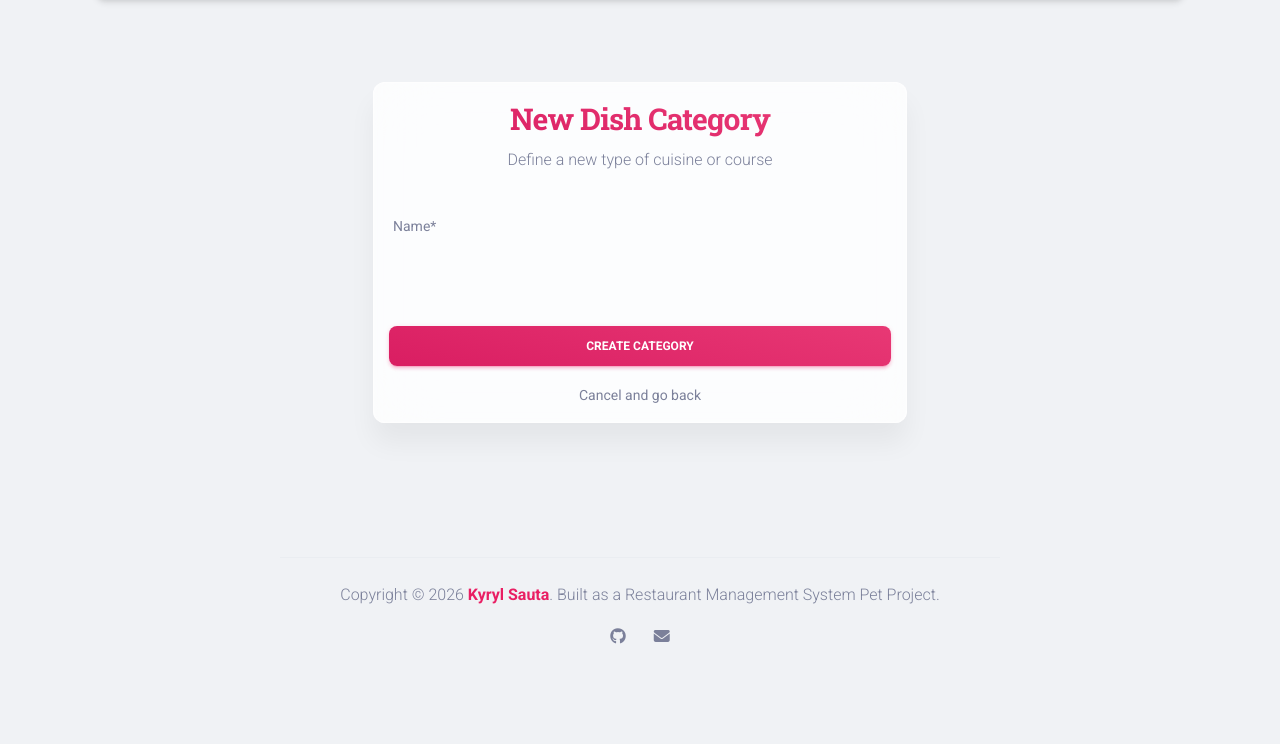
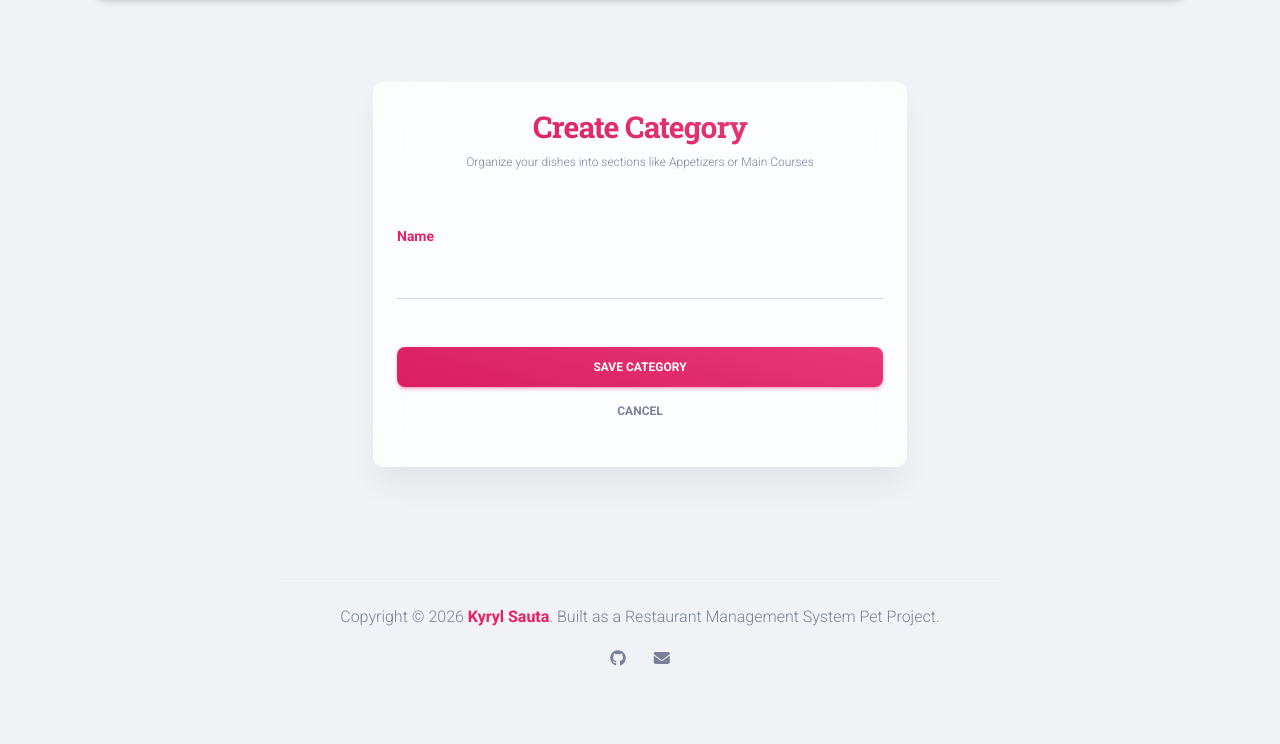
Before and after one commit to qw1nch741/restaurant-menu-management-system, a Django app: page /dish-type/create/ in a window 1280 px wide. Shown: the part 78-822 px from the top of the page. Before the commit the page ends 722 px from the top, so only its background shows below. Run offline with Django 5.2, Linux system fonts and the light colour scheme; a user stored in the database is signed in; some libraries are stand-ins or nearby versions.

Commit message:
added new css styles in base.html and updated color tint for the bg image in index.html

```diff
--- a/templates/base.html
+++ b/templates/base.html
@@ -11,24 +11,41 @@
   <link rel="stylesheet" type="text/css" href="https://fonts.googleapis.com/css?family=Roboto:300,400,500,700,900|Roboto+Slab:400,700" />
   <link href="{% static 'assets/css/nucleo-icons.css' %}" rel="stylesheet" />
   <link href="{% static 'assets/css/nucleo-svg.css' %}" rel="stylesheet" />
-
   <link href="https://fonts.googleapis.com/icon?family=Material+Icons+Round" rel="stylesheet">
   <script src="https://kit.fontawesome.com/42d5adcbca.js" crossorigin="anonymous"></script>
 
   <link id="pagestyle" href="{% static 'assets/css/material-kit.css' %}?v=3.0.0" rel="stylesheet" />
 
   <style>
-    /* Ensures the footer stays at the bottom of the viewport */
-    body {
-      display: flex;
-      flex-direction: column;
-      min-height: 100vh;
+    body { display: flex; flex-direction: column; min-height: 100vh; background-color: #f0f2f5; }
+    .main-content { flex: 1 0 auto; }
+
+    /* Fix for overlapping labels and inputs */
+    .input-group-static {
+      border-bottom: 1px solid #d2d6da !important;
+      padding-top: 15px !important;
+      padding-bottom: 5px !important;
     }
-    .main-content {
-      flex: 1 0 auto;
+
+    .input-group-static label {
+      display: block !important;
+      margin-bottom: 10px !important;
+      font-weight: 600;
+      color: #e91e63; /* Pink tint to match your project */
     }
-    .footer {
-      flex-shrink: 0;
+
+    .input-group-static input,
+    .input-group-static select,
+    .input-group-static textarea {
+      border: none !important;
+      background: transparent !important;
+      box-shadow: none !important;
+      padding-left: 0 !important;
+      width: 100%;
+    }
+
+    .input-group-static:focus-within {
+      border-bottom: 2px solid #e91e63 !important;
     }
   </style>
 
@@ -45,6 +62,7 @@
   <script src="{% static 'assets/js/core/popper.min.js' %}" type="text/javascript"></script>
   <script src="{% static 'assets/js/core/bootstrap.min.js' %}" type="text/javascript"></script>
   <script src="{% static 'assets/js/material-kit.min.js' %}?v=3.0.0" type="text/javascript"></script>
+
   {% block javascripts %}{% endblock javascripts %}
 </body>
 </html>
--- a/templates/menu/dishtype_form.html
+++ b/templates/menu/dishtype_form.html
@@ -1,38 +1,36 @@
 {% extends "base.html" %}
-{% load crispy_forms_filters %}
-{% load static %}
-
 {% block content %}
   {% include 'includes/navigation.html' %}
 
-  <div class="container mt-9">
+  <div class="container mt-9 mb-6">
     <div class="row">
-      <div class="col-lg-6 mx-auto">
-        <div class="card card-body blur shadow-blur">
+      <div class="col-md-6 mx-auto">
+        <div class="card card-body blur shadow-blur p-4">
           <div class="text-center mb-4">
-            <h3 class="font-weight-bolder text-gradient text-primary">New Dish Category</h3>
-            <p class="text-muted">Define a new type of cuisine or course</p>
+            <h3 class="text-gradient text-primary">{% if object %}Update{% else %}Create{% endif %} Category</h3>
+            <p class="text-xs text-secondary">Organize your dishes into sections like Appetizers or Main Courses</p>
           </div>
 
-          <form action="" method="post" novalidate>
+          <form method="post" action="">
             {% csrf_token %}
-
-            <div class="row">
-              <div class="col-md-12">
-                {{ form|crispy }}
+            {% for field in form %}
+              <div class="input-group input-group-static mb-5">
+                <label>{{ field.label }}</label>
+                <div class="mt-2 w-100">
+                  {{ field }}
+                </div>
+                {% for error in field.errors %}
+                  <p class="text-danger text-xxs mt-1">{{ error }}</p>
+                {% endfor %}
               </div>
-            </div>
+            {% endfor %}
 
             <div class="row mt-4">
-              <div class="col-md-12 text-center">
-                <button type="submit" class="btn bg-gradient-primary w-100 mb-0">
-                  Create Category
-                </button>
-                <div class="mt-3">
-                    <a href="{% url 'menu:dish-type-list' %}" class="text-sm text-secondary">
-                        Cancel and go back
-                    </a>
-                </div>
+              <div class="col-12">
+                <button type="submit" class="btn bg-gradient-primary w-100 mb-0">Save Category</button>
+              </div>
+              <div class="col-12 mt-2 text-center">
+                <a href="{% url 'menu:dish-type-list' %}" class="btn btn-link text-secondary btn-sm">Cancel</a>
               </div>
             </div>
           </form>
```
Also changed, not shown: templates/menu/cook_form.html (+10 -33 lines), templates/menu/dish_form.html (+15 -25 lines), templates/menu/index.html (+7 -5 lines).
